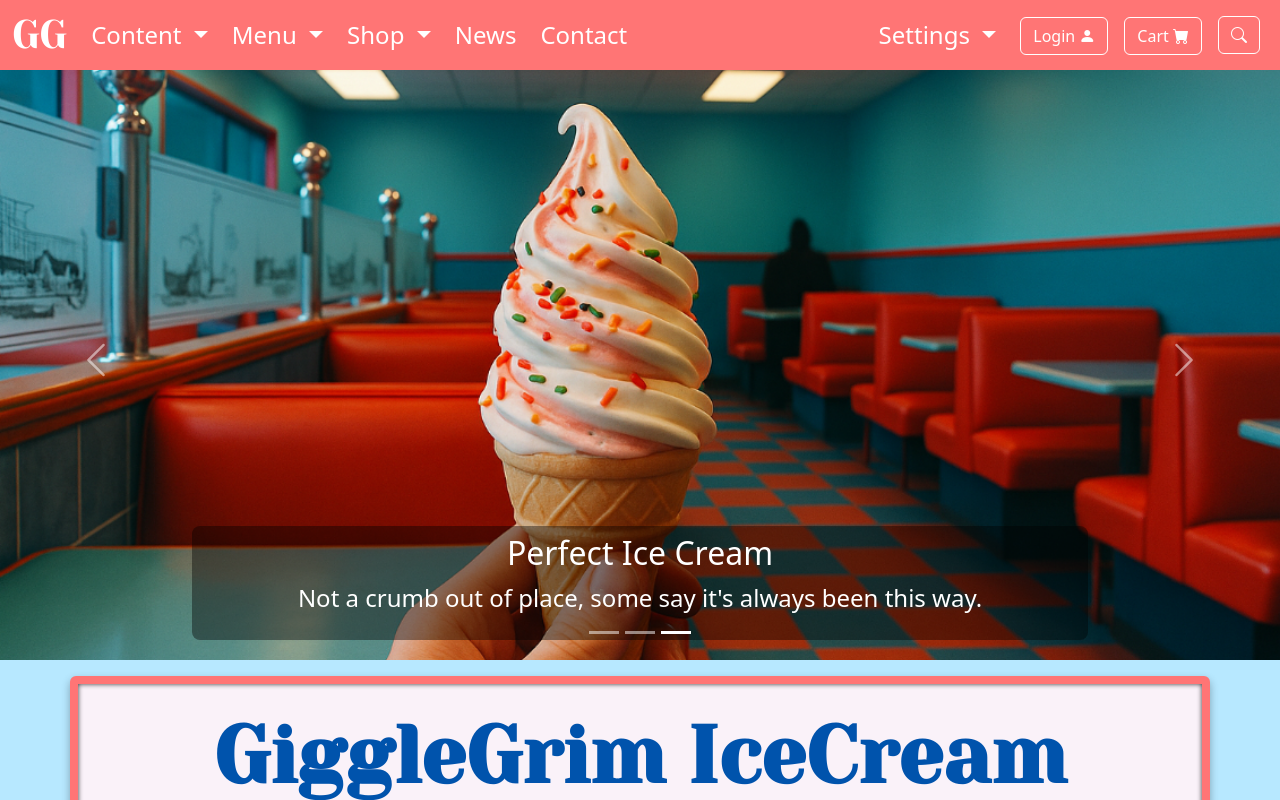
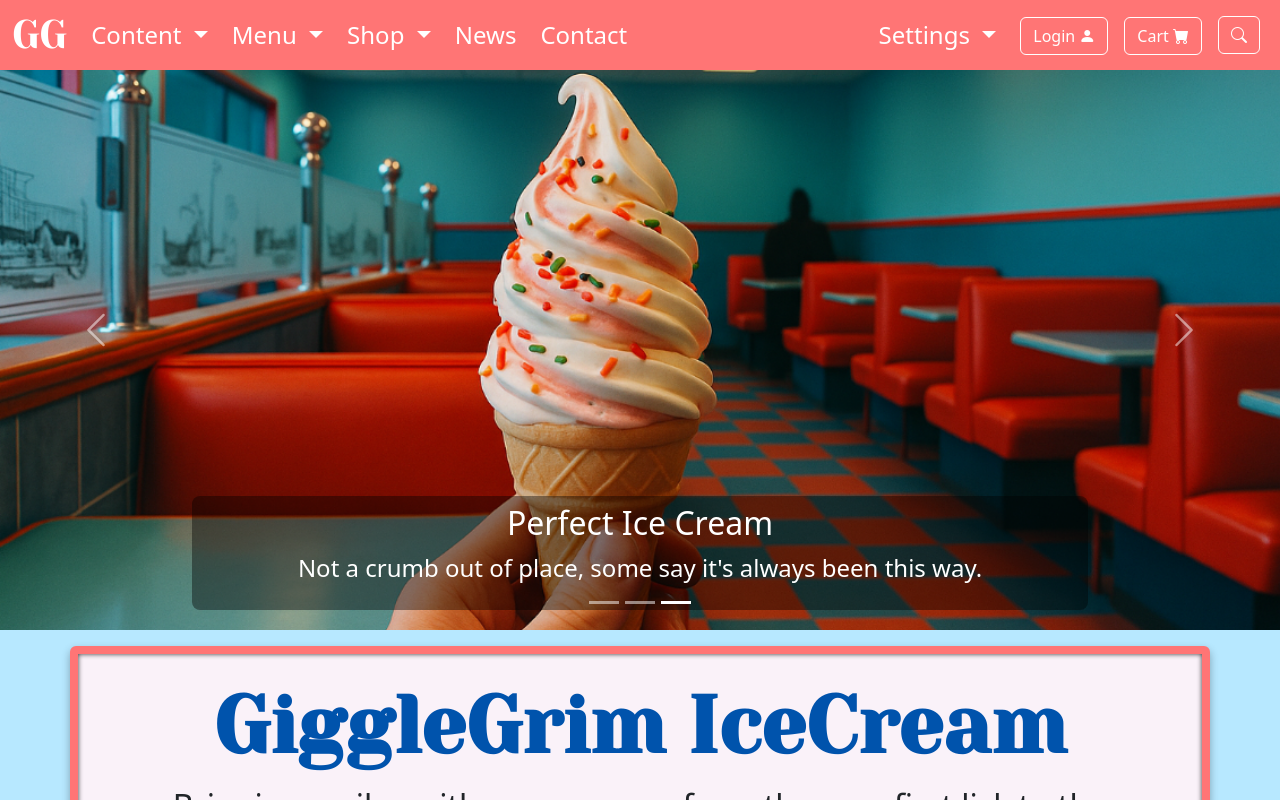
Before and after one commit to triek/gigglegrim-vue, a Vue app: page / in a window 1280 px wide. Shown: the top 800 px of the page. Built offline with nearby package versions, Linux system fonts and the light colour scheme.

Commit message:
fix some minor harmless tag errors show up when start hosting that's totally necessary because I'm a perfectionist

```diff
--- a/index.html
+++ b/index.html
@@ -1,6 +1,5 @@
 <!doctype html>
 <html lang="en">
-  <head>
   <head>
     <!-- Home header -->
     <meta charset="UTF-8">
@@ -29,10 +28,8 @@
 
     <!-- Tshirt header -->
     <title>T-shirt GiggleGrim</title>
+  </head>
 
-
-</head>
-  </head>
   <body>
     <div id="app"></div>
     <script type="module" src="/src/main.js"></script>
--- a/src/pages/Home.vue
+++ b/src/pages/Home.vue
@@ -1,6 +1,5 @@
 <template>
 <section class="hero" data-active="home">
-<body>
     <!-- Navigation bar (navbar.html) -->
     <div id="site-navbar"></div>
 
@@ -390,10 +389,9 @@
 
     <!-- Footer (footer.html) -->
     <div id="site-footer"></div>
-
-</body>
 </section>
 </template>
+
 <script setup>
 import { onMounted } from 'vue'
 import { initFlavors } from '../composable/useFlavors'
```
Lines whose indentation alone changed are shown as unchanged.
